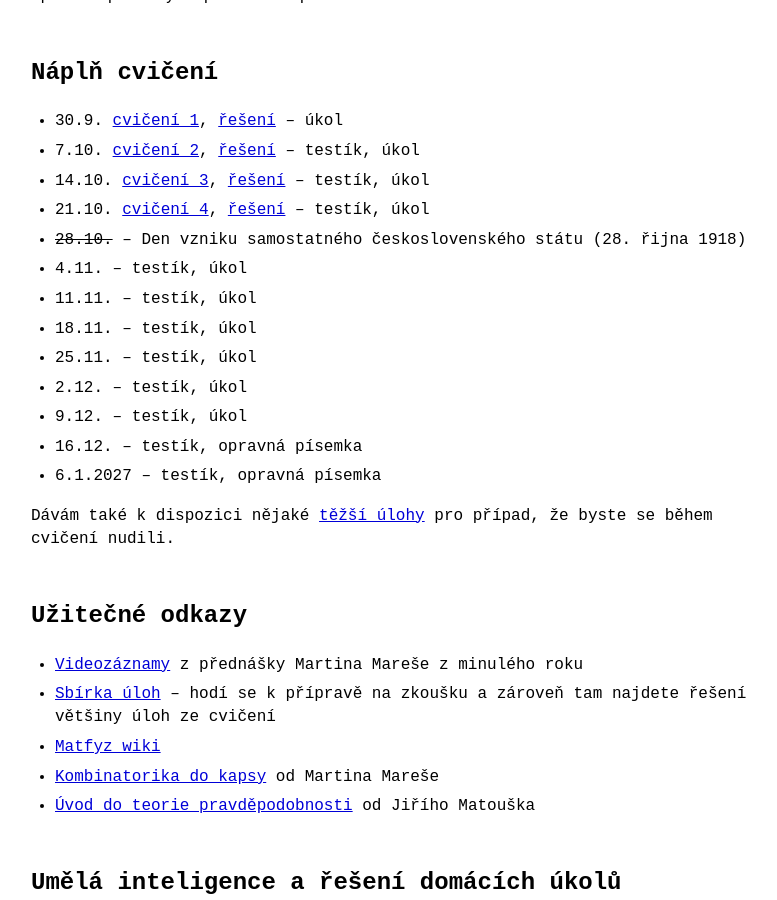
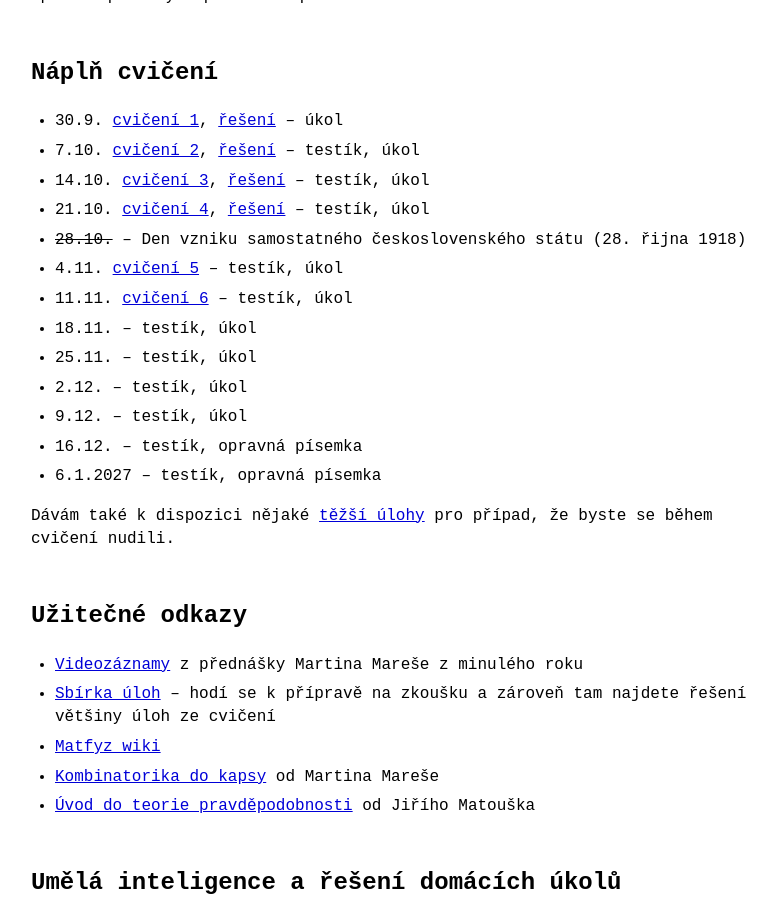
Before and after one commit to Couleslaw/couleslaw.github.io, a Jekyll site: the page built from teaching/2627/dm/index.md, in a window 1280 px wide and 900 px high, scrolled down 1757 px. Shown: the whole window, without its empty margins (234-1011 px from the left). Built offline with Jekyll 4.4.1, drawn with Linux system fonts in a browser that asks for light colours.

Commit message:
add dm cv5 and cv6

```diff
--- a/teaching/2627/dm/index.md
+++ b/teaching/2627/dm/index.md
@@ -57,8 +57,8 @@ Podle [pravidel pro organizaci studia](https://www.mff.cuni.cz/cs/vnitrni-zalezi
 - 14.10. [cvičení 3](./cv3.pdf), [řešení](cv3-reseni.pdf) -- testík, úkol
 - 21.10. [cvičení 4](./cv4.pdf), [řešení](./cv4-reseni.pdf) -- testík, úkol
 - ~~28.10.~~ -- Den vzniku samostatného československého státu (28. řijna 1918)
-- 4.11. -- testík, úkol
-- 11.11. -- testík, úkol
+- 4.11. [cvičení 5](./cv5.pdf) -- testík, úkol
+- 11.11. [cvičení 6](./cv6.pdf) -- testík, úkol
 - 18.11. -- testík, úkol
 - 25.11. -- testík, úkol
 - 2.12. -- testík, úkol
```
Also changed, not shown: 3 other files.
